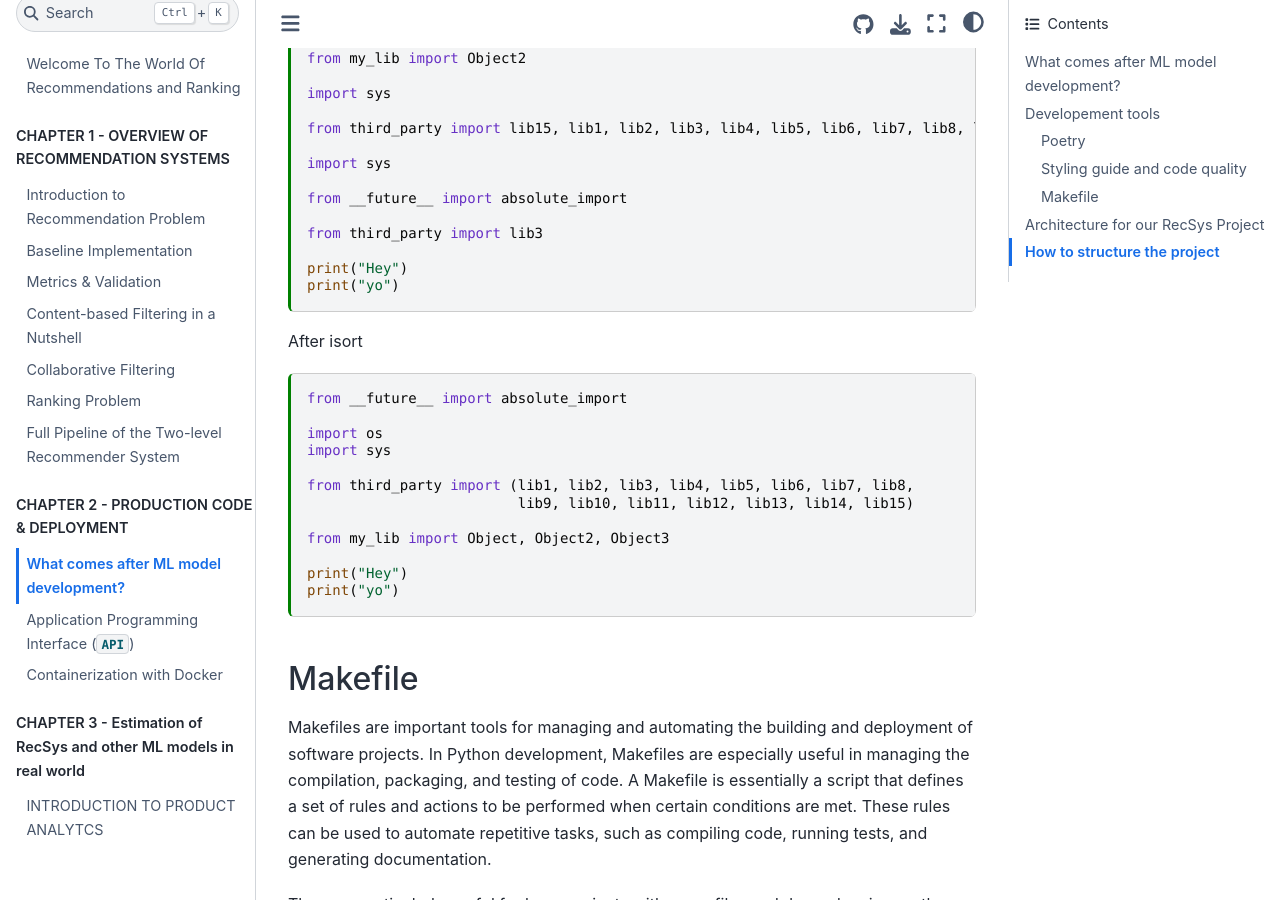
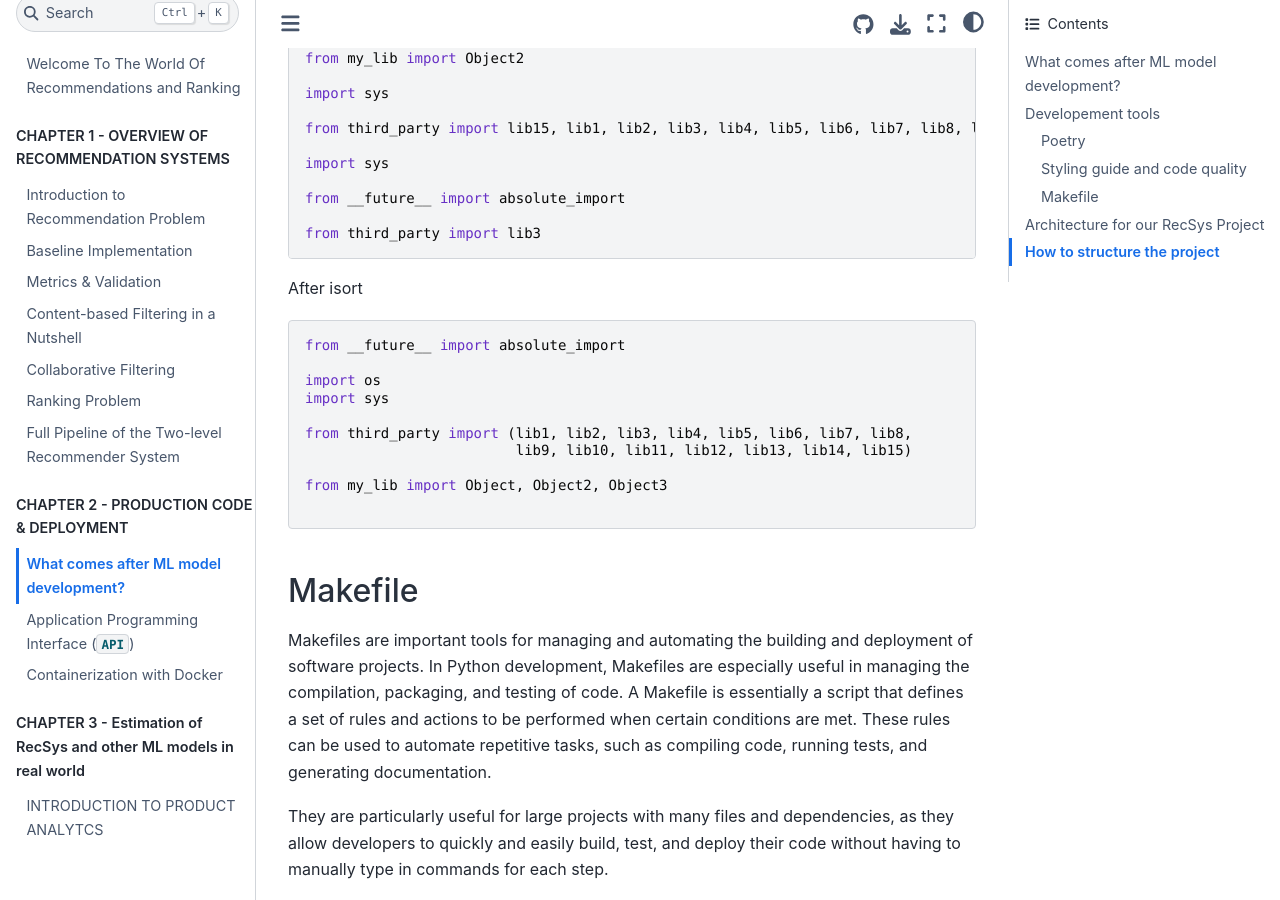
Before and after one commit to kshurik/rekkobook, a Jupyter Book: the page built from docs/chapter2/intro_to_deployment.md, in a window 1280 px wide and 900 px high, scrolled down 5386 px. Built offline with Jupyter Book 1.0.4 settings and Sphinx 7.4.7 and the Sphinx Book theme 1.1.4, drawn with Linux system fonts in a browser that asks for light colours.

Commit message:
fixed python error

````diff
--- a/docs/chapter2/intro_to_deployment.md
+++ b/docs/chapter2/intro_to_deployment.md
@@ -231,7 +231,7 @@ def some_kaif_function(input_df: pd.DataFrame, param_1: int, param_2: str, path:
 alphabetical order and group by types to sections. Below is the example from the official homepage
 
 Before the isort
-```{code-cell} ipython3
+```
 from my_lib import Object
 
 import os
@@ -249,13 +249,10 @@ import sys
 from __future__ import absolute_import
 
 from third_party import lib3
-
-print("Hey")
-print("yo")
 ```
 
 After isort
-```{code-cell} ipython3
+```
 from __future__ import absolute_import
 
 import os
@@ -266,8 +263,6 @@ from third_party import (lib1, lib2, lib3, lib4, lib5, lib6, lib7, lib8,
 
 from my_lib import Object, Object2, Object3
 
-print("Hey")
-print("yo")
 ```
 
 ## Makefile
````
